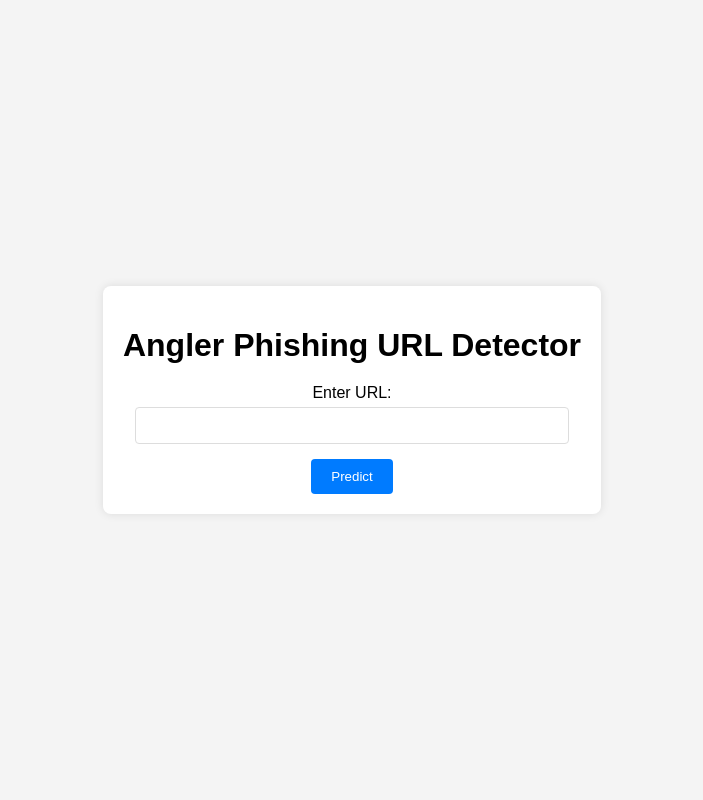
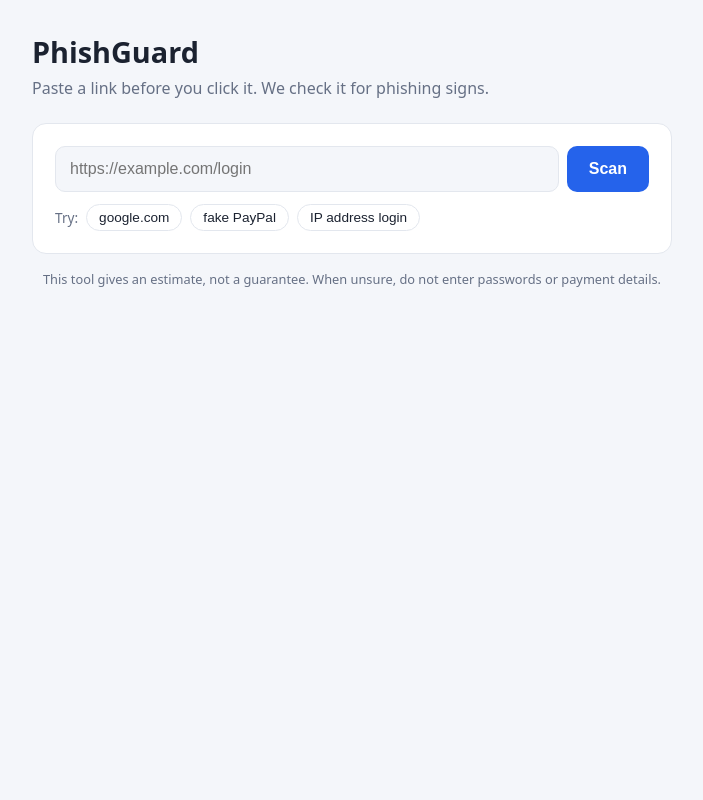
Before and after one commit to Big-Tee26/phishing-system, a Flask app: page / in a window 1280 px wide. Shown: the whole page, without its empty margins (288-991 px from the left). Run offline with Flask 3, Linux system fonts and the light colour scheme; parts of the project's set-up code (start-up, migrations or seed data) failed here and were passed over.

Commit message:
Add improved model, API and new web interface

```diff
--- a/Phishingmodel/phishing/app.py
+++ b/Phishingmodel/phishing/app.py
@@ -1,24 +1,61 @@
-from flask import Flask, request, render_template
+import re
+from urllib.parse import urlparse
+
 import joblib
+import pandas as pd
+from flask import Flask, jsonify, render_template, request
+
+import url_features  # noqa: F401  (needed so joblib can load the pipeline)
 
 app = Flask(__name__)
 
-# Load the trained model and vectorizer
-model = joblib.load('rf_classifier_model.pkl')
-vectorizer = joblib.load('tfidf_vectorizer.pkl')
+# One file holds the features AND the model, so they can never be mismatched.
+# Labels: phishing = 1, legitimate = 0.
+model = joblib.load('phishing_pipeline.joblib')
+
+KEYWORDS = ['login', 'verify', 'update', 'secure', 'account', 'bank',
+            'confirm', 'password', 'signin', 'paypal', 'bonus', 'free']
+
+
+def red_flags(url):
+    parsed = urlparse(url if '://' in url else 'http://' + url)
+    host = parsed.hostname or ''
+    flags = []
+    if url.lower().startswith('http://'):
+        flags.append('Uses HTTP instead of HTTPS')
+    if re.fullmatch(r'\d{1,3}(\.\d{1,3}){3}', host):
+        flags.append('Uses an IP address instead of a domain name')
+    if '@' in url:
+        flags.append('Contains an @ symbol, which can hide the real destination')
+    if host.count('.') >= 3:
+        flags.append('Has many subdomains')
+    if host.count('-') >= 2:
+        flags.append('Has many hyphens in the domain')
+    if len(url) > 75:
+        flags.append('Unusually long URL')
+    hits = [w for w in KEYWORDS if w in url.lower()]
+    if hits:
+        flags.append('Contains sensitive words: ' + ', '.join(hits[:4]))
+    return flags
+
 
 @app.route('/')
 def index():
     return render_template('index.html')
 
-@app.route('/predict', methods=['POST'])
-def predict():
-    if request.method == 'POST':
-        url = request.form['url']
-        url_vectorized = vectorizer.transform([url])
-        prediction = model.predict(url_vectorized)
-        prediction_label = 'Angler Phishing' if prediction[0] == 1 else 'Safe'
-        return render_template('result.html', prediction=prediction_label)
+
+@app.route('/api/predict', methods=['POST'])
+def api_predict():
+    data = request.get_json(silent=True) or {}
+    url = str(data.get('url', '')).strip()[:2000]
+    if not url or ' ' in url:
+        return jsonify(error='Please enter a valid URL without spaces.'), 400
+    p = float(model.predict_proba(pd.DataFrame({'url': [url]}))[0][1])
+    verdict = 'phishing' if p >= 0.7 else 'suspicious' if p >= 0.4 else 'safe'
+    return jsonify(url=url, verdict=verdict,
+                   phishing_probability=round(p * 100, 1),
+                   flags=red_flags(url))
+
 
 if __name__ == '__main__':
-    app.run(debug=True)
+    app.run(debug=False)
--- a/Phishingmodel/phishing/templates/index.html
+++ b/Phishingmodel/phishing/templates/index.html
@@ -1,21 +1,106 @@
 <!DOCTYPE html>
 <html lang="en">
 <head>
-    <meta charset="UTF-8">
-    <meta name="viewport" content="width=device-width, initial-scale=1.0">
-    <title>Angler Phishing URL Detector</title>
-    <link rel="stylesheet" href="{{ url_for('static', filename='styles.css') }}">
+<meta charset="UTF-8">
+<meta name="viewport" content="width=device-width, initial-scale=1">
+<title>PhishGuard: URL Phishing Detector</title>
+<style>
+:root{--bg:#f4f6fa;--card:#fff;--text:#1b2230;--muted:#667085;--line:#e3e7ee;--accent:#2563eb;
+--safe:#16a34a;--warn:#d97706;--bad:#dc2626}
+@media (prefers-color-scheme:dark){:root{--bg:#0f1420;--card:#171e2e;--text:#e8ecf4;--muted:#98a2b3;--line:#2a3347;--accent:#4f8cff}}
+*{box-sizing:border-box}
+body{margin:0;font-family:system-ui,-apple-system,Segoe UI,Arial,sans-serif;background:var(--bg);color:var(--text);min-height:100vh;display:flex;justify-content:center;padding:32px 16px}
+main{width:100%;max-width:640px}
+h1{margin:0 0 6px;font-size:1.8rem}
+.sub{color:var(--muted);margin:0 0 24px}
+.card{background:var(--card);border:1px solid var(--line);border-radius:14px;padding:22px;margin-bottom:16px}
+.row{display:flex;gap:8px}
+input{flex:1;min-width:0;padding:13px 14px;font-size:1rem;border:1px solid var(--line);border-radius:10px;background:var(--bg);color:var(--text)}
+input:focus{outline:2px solid var(--accent);border-color:transparent}
+button.scan{padding:13px 22px;font-size:1rem;font-weight:600;border:0;border-radius:10px;background:var(--accent);color:#fff;cursor:pointer}
+button.scan:disabled{opacity:.6;cursor:wait}
+.chips{margin-top:12px;display:flex;flex-wrap:wrap;gap:8px;align-items:center;color:var(--muted);font-size:.85rem}
+.chip{border:1px solid var(--line);background:transparent;color:var(--text);border-radius:999px;padding:5px 12px;cursor:pointer;font-size:.85rem}
+#result{display:none}
+.badge{display:inline-block;padding:6px 14px;border-radius:999px;color:#fff;font-weight:700;letter-spacing:.3px}
+.safe{background:var(--safe)}.suspicious{background:var(--warn)}.phishing{background:var(--bad)}
+.url{margin:12px 0;word-break:break-all;color:var(--muted);font-size:.9rem}
+.meter{height:12px;border-radius:999px;background:var(--line);overflow:hidden;margin:6px 0 4px}
+.meter div{height:100%;width:0;transition:width .5s}
+.pct{font-size:.9rem;color:var(--muted)}
+h3{margin:18px 0 8px;font-size:1rem}
+ul{margin:0;padding-left:20px;line-height:1.7}
+.err{color:var(--bad);margin-top:10px;display:none}
+footer{color:var(--muted);font-size:.8rem;text-align:center;margin-top:8px}
+</style>
 </head>
 <body>
-    <div class="container">
-        <h1>Angler Phishing URL Detector</h1>
-        <form action="/predict" method="POST">
-            <div class="form-group">
-                <label for="url">Enter URL:</label>
-                <input type="text" id="url" name="url" required>
-            </div>
-            <button type="submit">Predict</button>
-        </form>
+<main>
+  <h1>PhishGuard</h1>
+  <p class="sub">Paste a link before you click it. We check it for phishing signs.</p>
+
+  <div class="card">
+    <div class="row">
+      <input id="url" type="text" placeholder="https://example.com/login" autocomplete="off">
+      <button class="scan" id="scan">Scan</button>
     </div>
+    <div class="chips">Try:
+      <button class="chip" data-u="https://www.google.com/">google.com</button>
+      <button class="chip" data-u="http://paypal-verify-login.secure-update.xyz/account/confirm">fake PayPal</button>
+      <button class="chip" data-u="http://192.168.4.7/bank/signin.php">IP address login</button>
+    </div>
+    <div class="err" id="err"></div>
+  </div>
+
+  <div class="card" id="result">
+    <span class="badge" id="badge"></span>
+    <div class="url" id="shown"></div>
+    <div class="pct">Phishing likelihood: <strong id="pct"></strong></div>
+    <div class="meter"><div id="bar"></div></div>
+    <h3>Why</h3>
+    <ul id="flags"></ul>
+  </div>
+
+  <footer>This tool gives an estimate, not a guarantee. When unsure, do not enter passwords or payment details.</footer>
+</main>
+
+<script>
+const $ = id => document.getElementById(id);
+const COLORS = {safe:'var(--safe)', suspicious:'var(--warn)', phishing:'var(--bad)'};
+const LABELS = {safe:'Looks safe', suspicious:'Suspicious', phishing:'Likely phishing'};
+
+async function scan(){
+  const url = $('url').value.trim();
+  $('err').style.display = 'none';
+  if(!url){ return showErr('Please enter a URL.'); }
+  $('scan').disabled = true; $('scan').textContent = 'Scanning...';
+  try{
+    const r = await fetch('/api/predict', {method:'POST', headers:{'Content-Type':'application/json'}, body:JSON.stringify({url})});
+    const d = await r.json();
+    if(!r.ok){ return showErr(d.error || 'Something went wrong.'); }
+    render(d);
+  }catch(e){ showErr('Could not reach the server.'); }
+  finally{ $('scan').disabled = false; $('scan').textContent = 'Scan'; }
+}
+
+function render(d){
+  $('result').style.display = 'block';
+  $('badge').textContent = LABELS[d.verdict];
+  $('badge').className = 'badge ' + d.verdict;
+  $('shown').textContent = d.url;
+  $('pct').textContent = d.phishing_probability + '%';
+  $('bar').style.width = d.phishing_probability + '%';
+  $('bar').style.background = COLORS[d.verdict];
+  const ul = $('flags'); ul.textContent = '';
+  const items = d.flags.length ? d.flags : ['No common red flags found in the URL structure.'];
+  items.forEach(t => { const li = document.createElement('li'); li.textContent = t; ul.appendChild(li); });
+}
+
+function showErr(m){ $('err').textContent = m; $('err').style.display = 'block'; }
+
+$('scan').addEventListener('click', scan);
+$('url').addEventListener('keydown', e => { if(e.key === 'Enter') scan(); });
+document.querySelectorAll('.chip').forEach(c => c.addEventListener('click', () => { $('url').value = c.dataset.u; scan(); }));
+</script>
 </body>
 </html>
--- /dev/null
+++ b/Phishingmodel/phishing/url_features.py
@@ -0,0 +1,36 @@
+import re
+import numpy as np
+from urllib.parse import urlparse
+
+KEYWORDS = ['login', 'verify', 'update', 'secure', 'account', 'bank',
+            'confirm', 'password', 'signin', 'paypal', 'bonus', 'free']
+
+FEATURE_NAMES = ['url_length', 'host_length', 'path_length', 'dots_in_url',
+                 'dots_in_host', 'hyphens_in_url', 'hyphens_in_host', 'has_at',
+                 'question_marks', 'equals', 'percent_signs', 'digits',
+                 'is_https', 'ip_host', 'suspicious_words']
+
+
+def _one(url):
+    url = str(url).strip()
+    try:
+        p = urlparse(url if '://' in url else 'http://' + url)
+        host, path = (p.hostname or ''), p.path
+    except ValueError:  # malformed URL such as "http://[bad"
+        host, path = '', ''
+    low = url.lower()
+    return [
+        len(url), len(host), len(path),
+        url.count('.'), host.count('.'),
+        url.count('-'), host.count('-'),
+        int('@' in url), url.count('?'), url.count('='), url.count('%'),
+        sum(c.isdigit() for c in url),
+        int(low.startswith('https')),
+        int(bool(re.fullmatch(r'\d{1,3}(\.\d{1,3}){3}', host))),
+        sum(w in low for w in KEYWORDS),
+    ]
+
+
+def extract_matrix(urls):
+    """Turn a list/Series of URLs into a (n_urls, n_features) array."""
+    return np.array([_one(u) for u in urls], dtype=float)
```
Also changed, not shown: Phishingmodel/phishing/train_model.py (added, +73 -0 lines), 2 other files.
